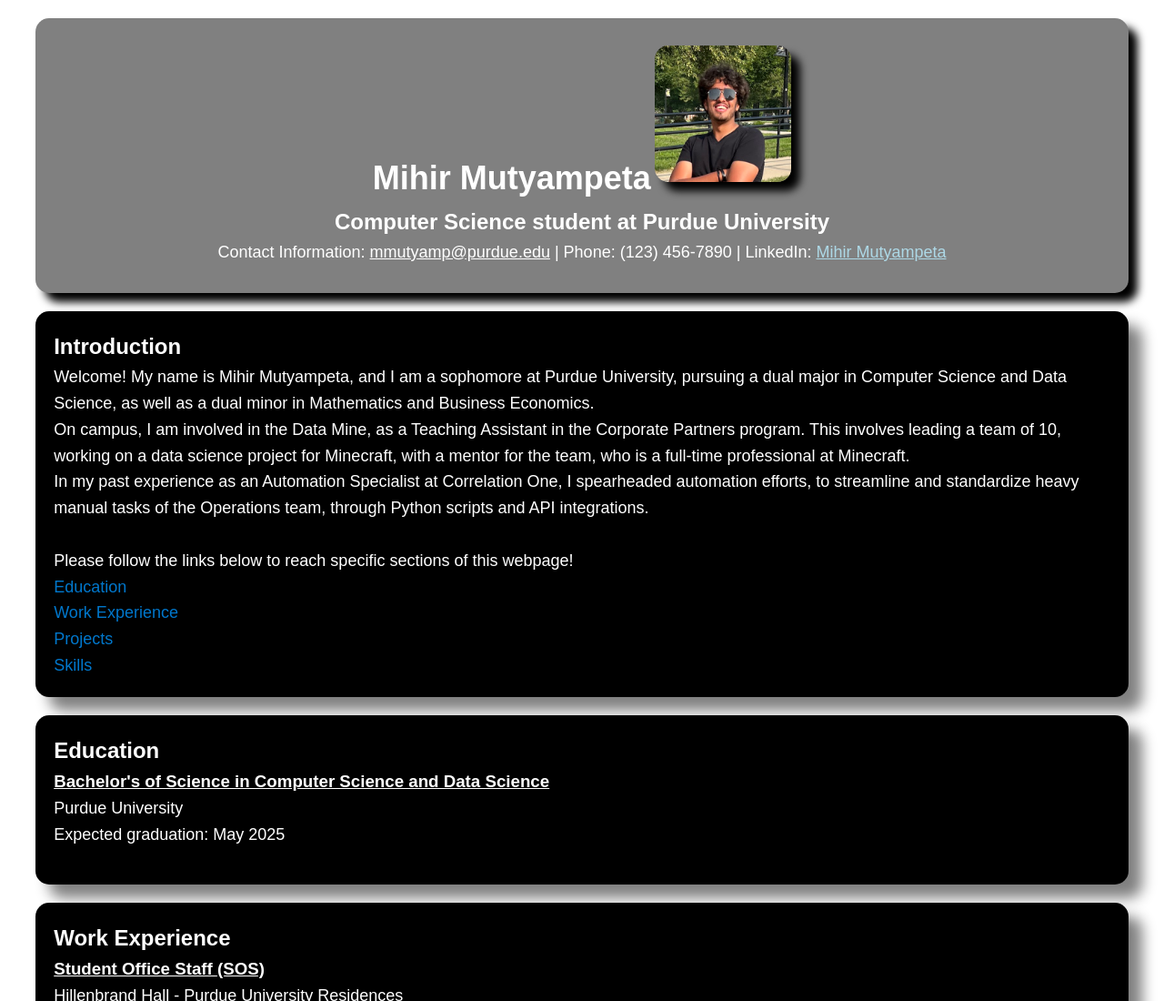
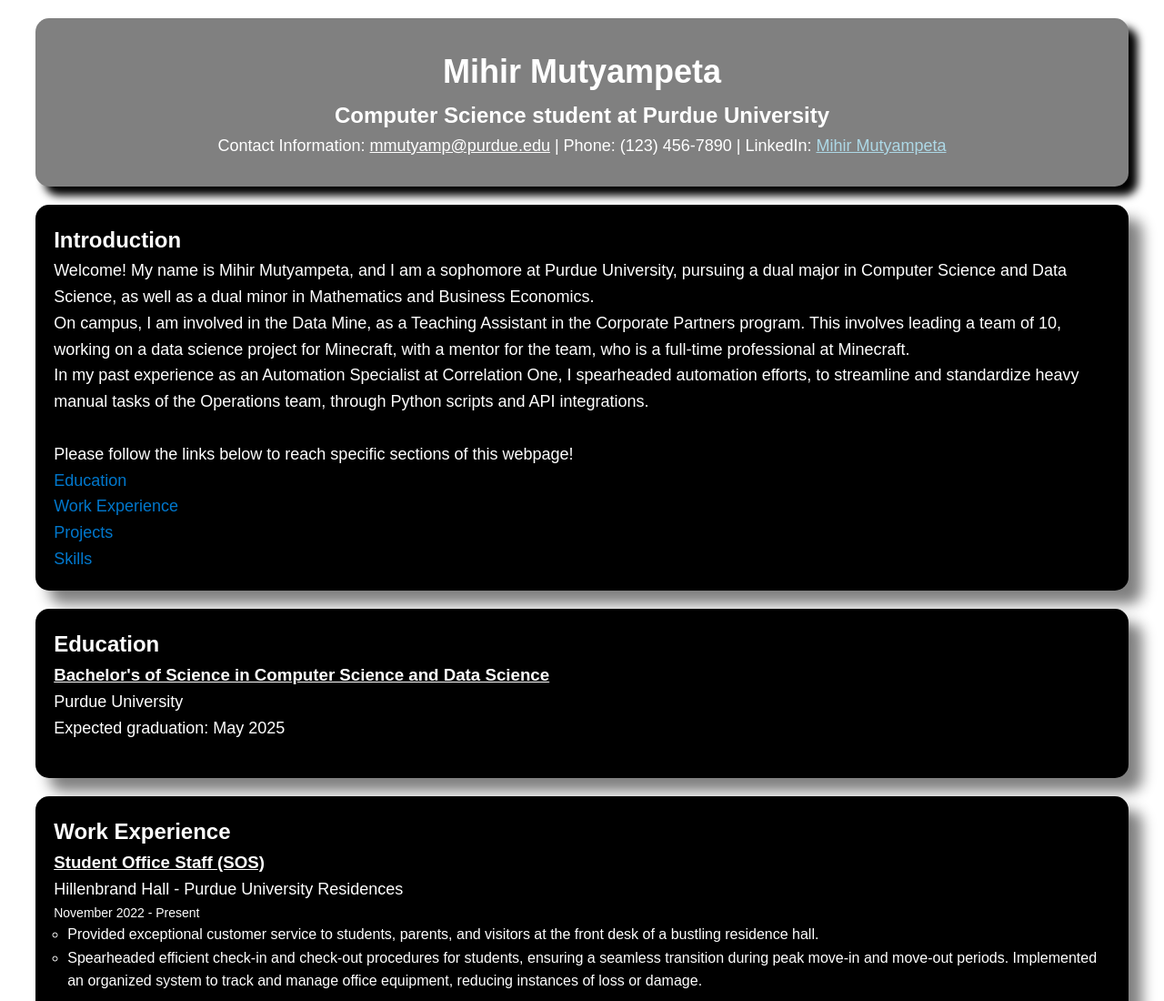
Before and after one commit to mmutyampeta/mmutyampeta.github.io, a plain HTML site: page index.html in a window 1280 px wide. Shown: the top 1100 px of the page at 91% size. Drawn offline with Linux system fonts and the light colour scheme.

Commit message:
Update index.html
removed image in the header

```diff
--- a/index.html
+++ b/index.html
@@ -10,7 +10,6 @@
 <body>
     <header id="head">
         <h1>Mihir Mutyampeta</h1>
-        <img src="photo.png" alt="Mihir's Photo" width="150" height="150">
         <h2>Computer Science student at Purdue University</h2>
         <p>
             Contact Information:
```
